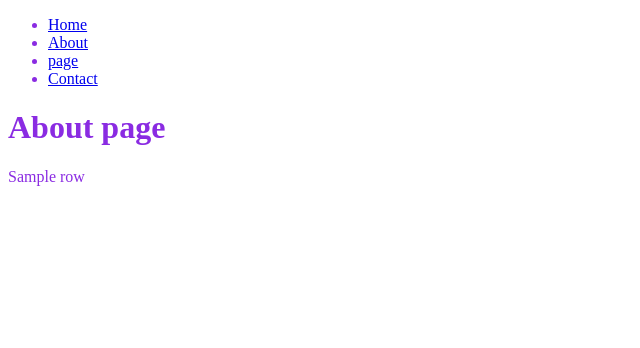
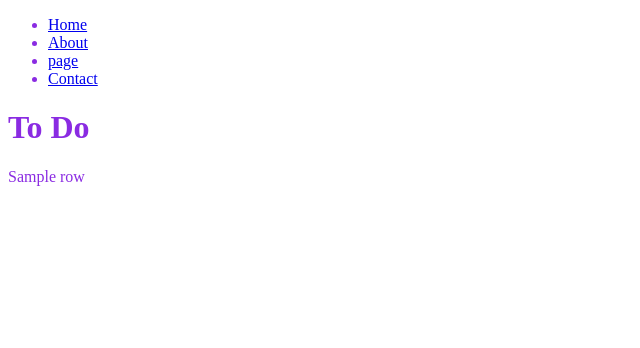
Before and after one commit to j1s9m/FlaskApp, a Flask app: template templates/about.html in a window 1280 px wide. Shown: the top 348 px of the page, without its empty margins (0-640 px from the left). Run offline with Flask 3, Linux system fonts and the light colour scheme; the template is opened without the code that fills it: most values are stand-ins (such as "Sample title", 1, 10 or a date in 2020).

Commit message:
about.html

```diff
--- a/templates/about.html
+++ b/templates/about.html
@@ -1,7 +1,7 @@
 {%extends 'base.html'%}
 {%block title%}<title>About page</title>{%endblock%}
 {%block body%}
-<h1>About page</h1>
+<h1> To Do</h1>
 {%for row in data%}
 <p>{{ row }}</p>
 {%endfor%}
```
